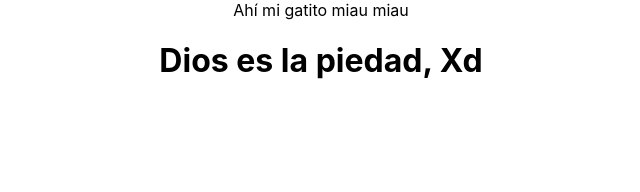
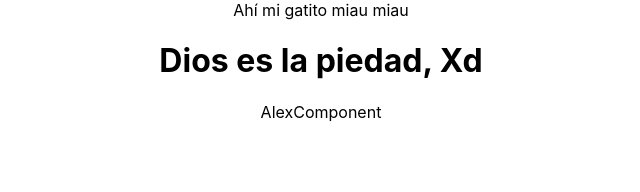
Before and after one commit to IDozy/practicagrupal, a React (Create React App) app: page / in a window 1280 px wide. Shown: the top 192 px of the page, without its empty margins (319-959 px from the left). Built offline with nearby package versions, Linux system fonts and the light colour scheme.

Commit message:
Ejemplo Componente

```diff
--- a/src/App.js
+++ b/src/App.js
@@ -1,5 +1,6 @@
-import logo from './logo.svg';
-import './App.css';
+import logo from "./logo.svg";
+import "./App.css";
+import AlexComponent from "./components/AlexComponent";
 
 function App() {
   return (
@@ -8,6 +9,8 @@ function App() {
         Ahí mi gatito miau miau
         <h1>Dios es la piedad, Xd</h1>
       </div>
+
+      <AlexComponent />
     </div>
   );
 }
--- /dev/null
+++ b/src/components/AlexComponent.jsx
@@ -0,0 +1,9 @@
+import React from 'react'
+
+const AlexComponent = () => {
+  return (
+    <div>AlexComponent</div>
+  )
+}
+
+export default AlexComponent
```
Also changed, not shown: src/No sé que poner/Xd.css (deleted).
